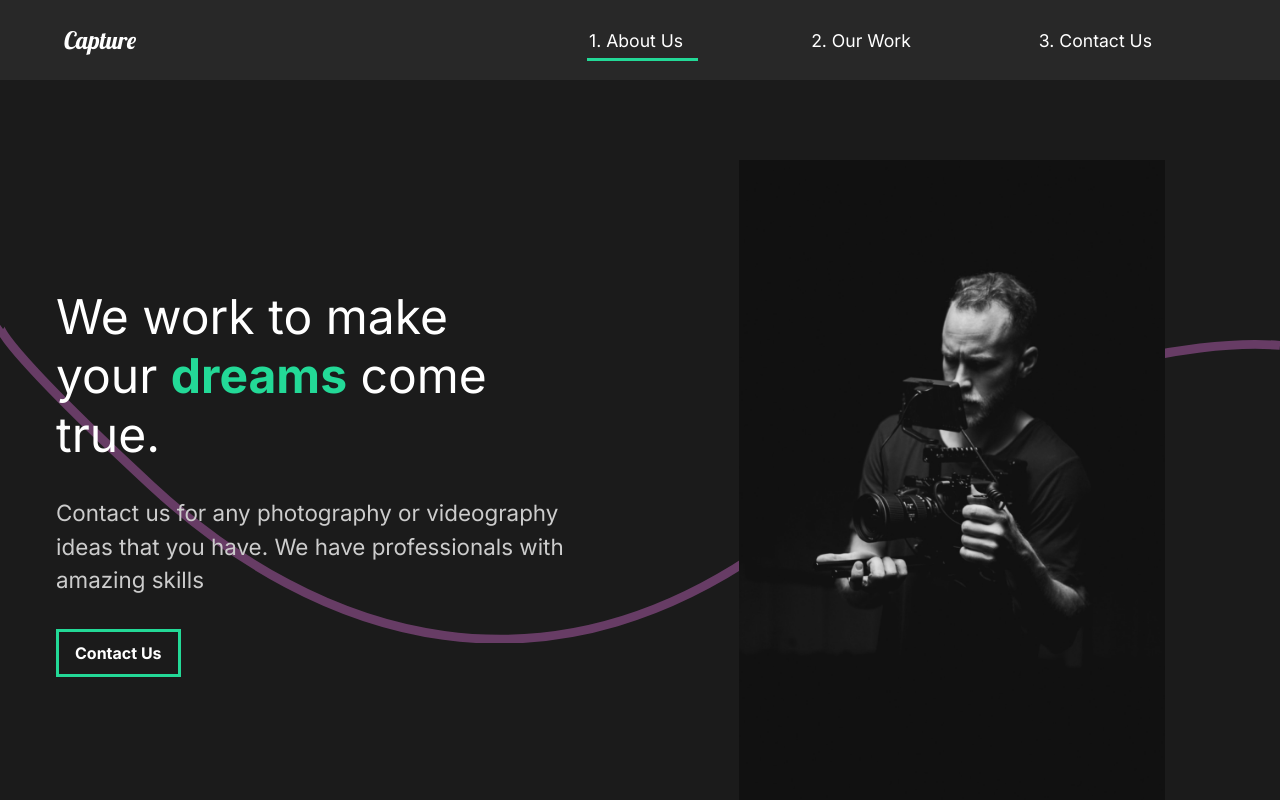
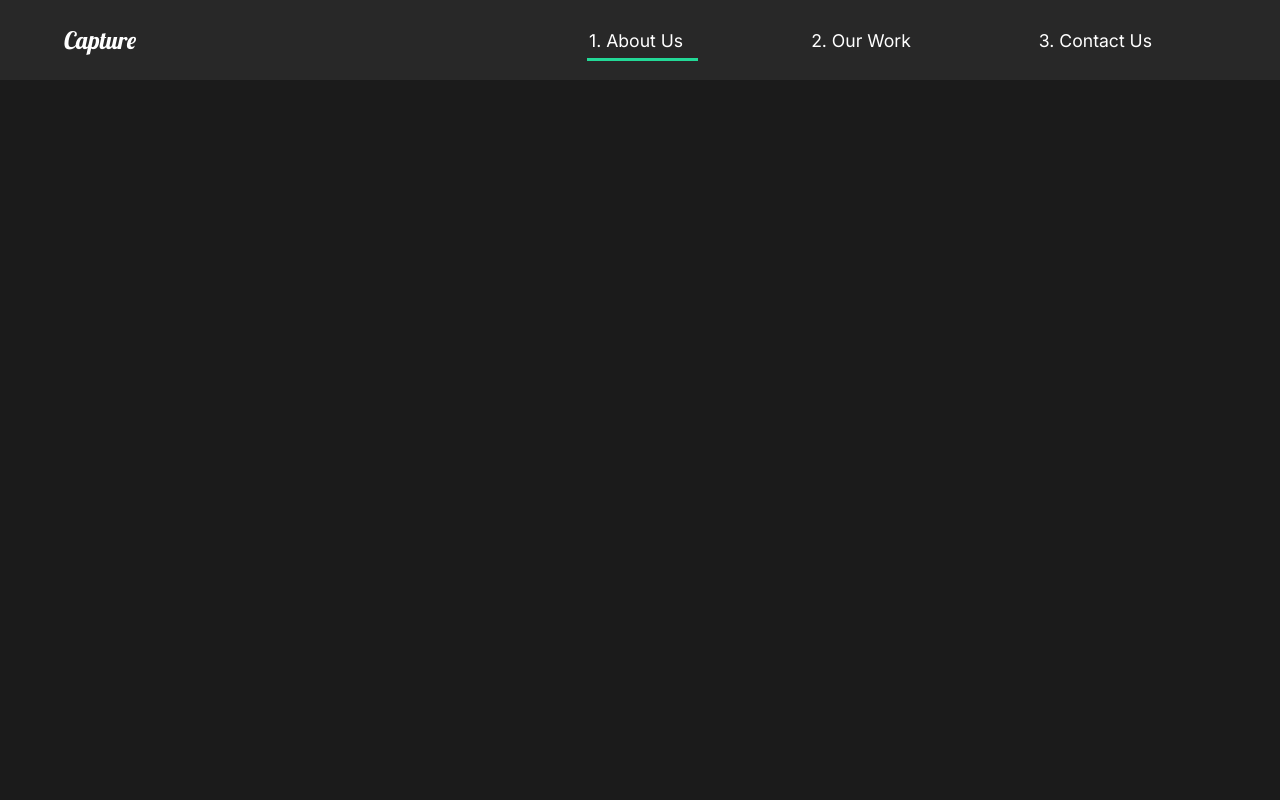
Before and after one commit to wizzy-design/captures, a React (Create React App) app: page / in a window 1280 px wide. Shown: the top 800 px of the page. Built offline with nearby package versions, Linux system fonts and the light colour scheme.

Commit message:
Changed path for AboutUs Route

```diff
--- a/package.json
+++ b/package.json
@@ -1,5 +1,5 @@
 {
-  "homepage": "http://wizzy-design.github.io",
+  "homepage": "http://wizzy-design.github.io/captures",
   "name": "captures",
   "version": "0.1.0",
   "private": true,
--- a/src/App.js
+++ b/src/App.js
@@ -20,7 +20,7 @@ function App() {
         <GlobalStyle />
         <Nav />
         <Routes location={location} key={location.pathname}>
-          <Route path="/" exact element={<AboutUs />} />
+          <Route path="/captures" exact element={<AboutUs />} />
           <Route path="/aboutus" exact element={<AboutUs />} />
           <Route path="/work" exact element={<OurWork />} />
           <Route path="/work/:id" exact element={<MovieDetail />} />
```
